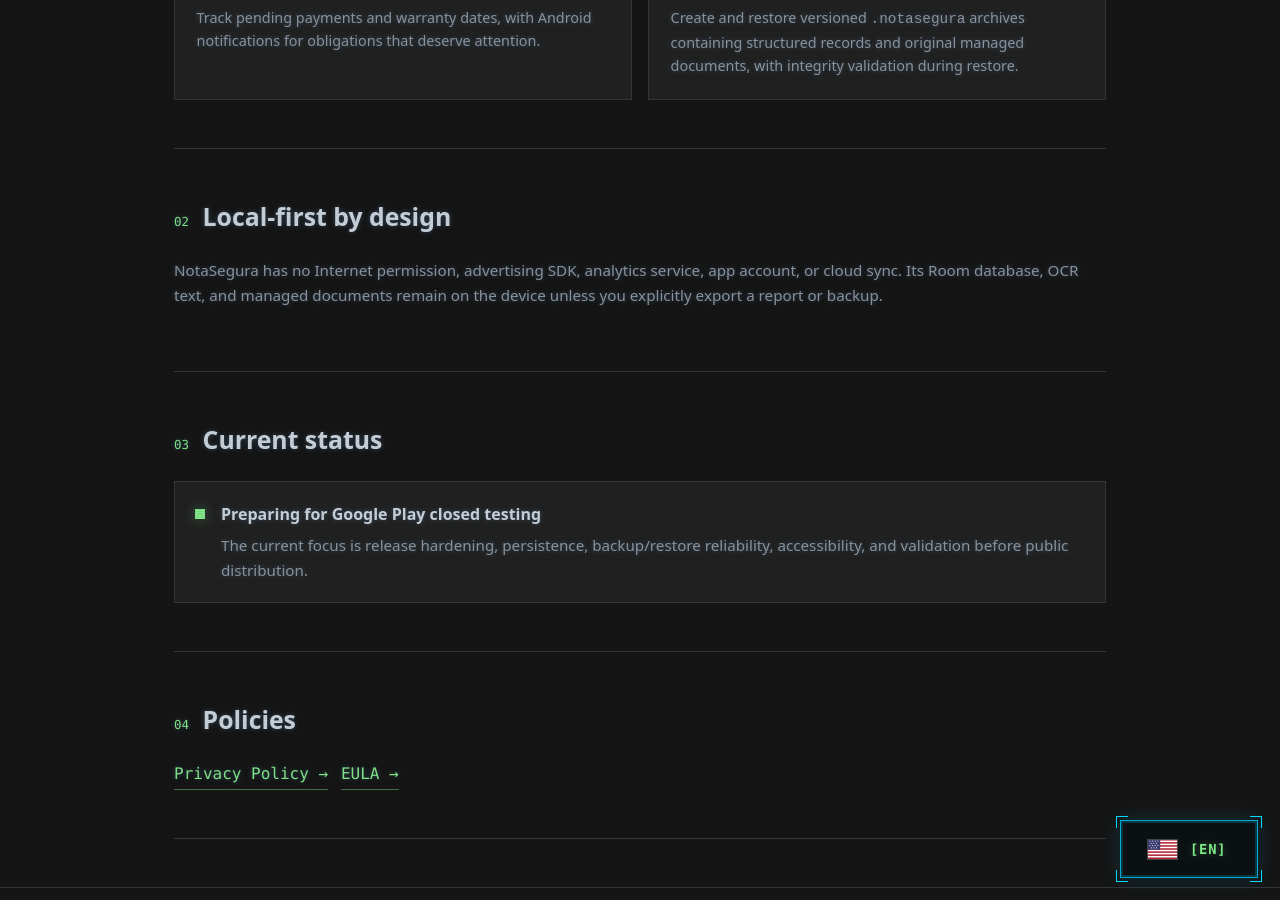
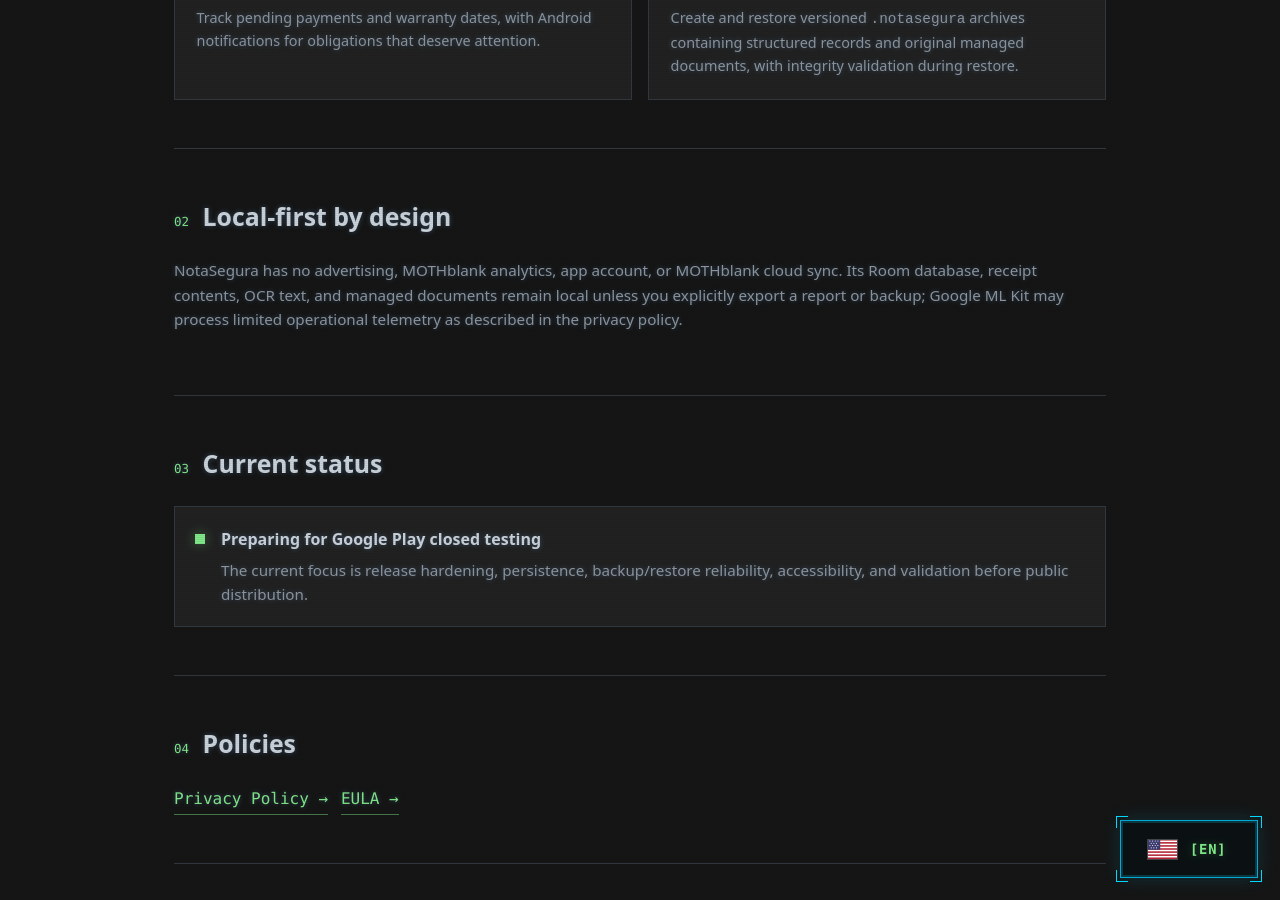
Before and after one commit to MOTHblank/mothblank.github.io, a Jekyll site: the page built from notasegura.html, in a window 1280 px wide and 900 px high, scrolled down 1136 px. Built offline with Jekyll 4.4.1, drawn with Linux system fonts in a browser that asks for light colours.

Commit message:
Clarify NotaSegura local-first description

```diff
--- a/notasegura.html
+++ b/notasegura.html
@@ -43,7 +43,7 @@
 
 <section class="product-section">
     <div class="section-heading nota-heading"><span>02</span><h2>Local-first by design</h2></div>
-    <p>NotaSegura has no Internet permission, advertising SDK, analytics service, app account, or cloud sync. Its Room database, OCR text, and managed documents remain on the device unless you explicitly export a report or backup.</p>
+    <p>NotaSegura has no advertising, MOTHblank analytics, app account, or MOTHblank cloud sync. Its Room database, receipt contents, OCR text, and managed documents remain local unless you explicitly export a report or backup; Google ML Kit may process limited operational telemetry as described in the privacy policy.</p>
 </section>
 
 <section class="product-section product-status">
```
